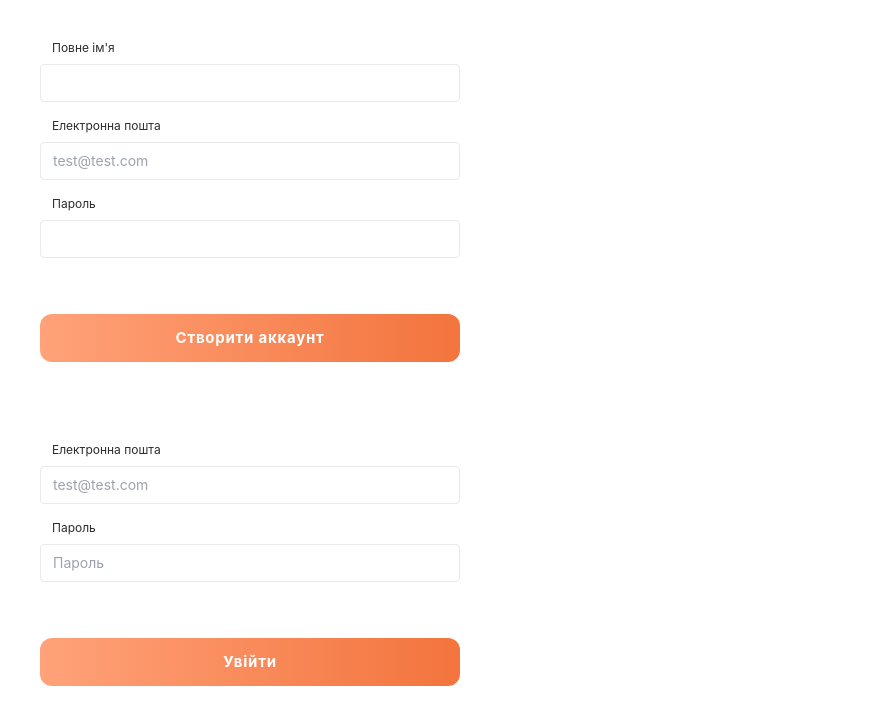
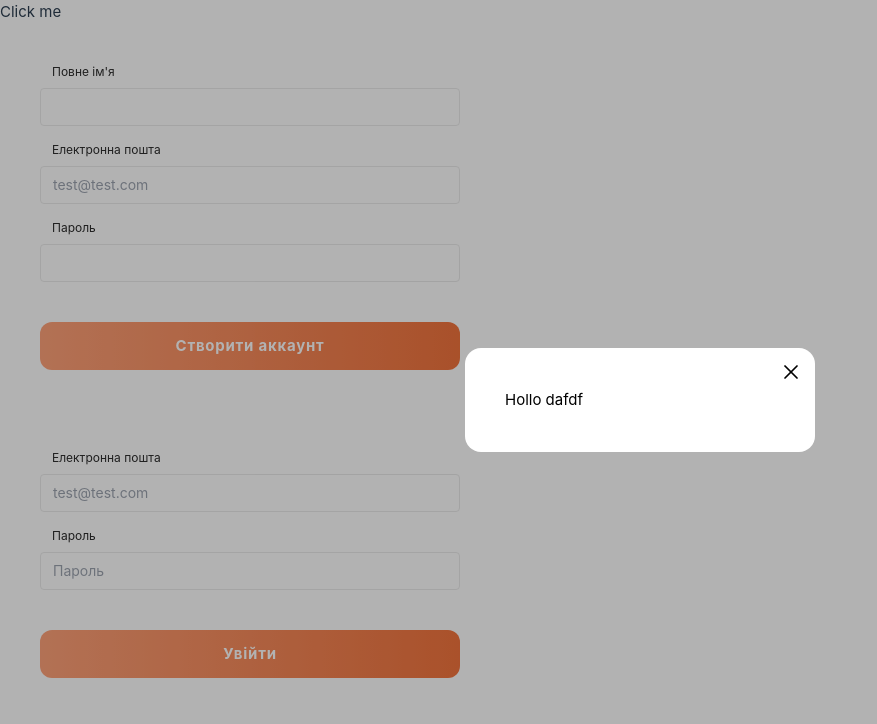
Before and after one commit to Sergiyan92/Traveler, a Vue app: page / in a window 1280 px wide. Shown: the top 724 px of the page, without its empty margins (0-877 px from the left). Built offline with nearby package versions, Linux system fonts and the light colour scheme.

Commit message:
create modal window

```diff
--- a/src/App.vue
+++ b/src/App.vue
@@ -1,14 +1,24 @@
 <script setup>
+import { ref } from 'vue'
 import LoginForm from './components/Auth/LoginForm/LoginForm.vue'
 import RegistrationForm from './components/Auth/RegistrationForm/RegistrationForm.vue'
-
+import IModal from './components/Imodal/IModal.vue'
 // import HomepageView from './views/HomePageView.vue'
 // import FavoritePlaces from './components/FavoritePlaces/FavoritePlaces.vue'
+const isOpen = ref(true)
+const closeleModal = () => {
+  isOpen.value = false
+}
+const openModal = () => {
+  isOpen.value = true
+}
 </script>
 <template>
   <!-- <div class="bg-white h-screen w-[400px]">
     <FavoritePlaces />
   </div> -->
+  <button @click="openModal">Click me</button>
   <RegistrationForm @submit="console.log" />
   <LoginForm @submit="console.log" />
+  <IModal v-if="isOpen" @close="closeleModal">Hollo dafdf</IModal>
 </template>
--- a/src/components/Auth/LoginForm/LoginForm.vue
+++ b/src/components/Auth/LoginForm/LoginForm.vue
@@ -1,5 +1,5 @@
 <script setup>
-import { reactive, watch } from 'vue'
+import { reactive } from 'vue'
 import FormContainer from '../FormContainer.vue'
 import IInput from '@/components/IInput/IInput.vue'
 import IBotton from '@/components/IButton/IBotton.vue'
@@ -9,13 +9,6 @@
   password: '',
   email: ''
 })
-watch(
-  userDate,
-  () => {
-    console.log('changed')
-  },
-  { immediate: true }
-)
 </script>
 
 <template>
@@ -26,13 +19,7 @@
       v-model="userDate.email"
       label="Електронна пошта"
     />
-    <IInput
-      class="mb-4"
-      type="password"
-      placeholder="Пароль"
-      v-model="userDate.password"
-      label="Пароль"
-    />
+    <IInput type="password" placeholder="Пароль" v-model="userDate.password" label="Пароль" />
     <IBotton class="mt-10 w-full" variant="gradient" type="submit">Увійти</IBotton>
   </FormContainer>
 </template>
--- a/src/components/Auth/RegistrationForm/RegistrationForm.vue
+++ b/src/components/Auth/RegistrationForm/RegistrationForm.vue
@@ -24,7 +24,7 @@
       placeholder="test@test.com"
       v-model="userDate.email"
     />
-    <IInput class="mb-4" label="Пароль" type="password" v-model="userDate.password" />
+    <IInput label="Пароль" type="password" v-model="userDate.password" />
     <IBotton class="mt-10 w-full" variant="gradient" type="submit">Створити аккаунт</IBotton>
   </FormContainer>
 </template>
--- /dev/null
+++ b/src/components/Imodal/IModal.vue
@@ -0,0 +1,27 @@
+<script setup>
+import { Teleport, onMounted, onUnmounted } from 'vue'
+import CrossIcon from '../icons/CrossIcon.vue'
+
+const emit = defineEmits(['close'])
+
+onMounted(() => {
+  document.body.style.overflow = 'hidden'
+})
+onUnmounted(() => {
+  document.body.style.overflow = 'initial'
+})
+</script>
+<template>
+  <Teleport to="body">
+    <div
+      class="flex w-full h-full fixed top-0 left-0 overflow-auto bg-[rgba(0,0,0,0.3)]"
+      @click.self="emit('close')"
+    >
+      <div class="relative bg-white min-w-[350px] m-auto text-black rounded-2xl p-10">
+        <button>
+          <CrossIcon class="absolute right-3 top-3 w-6 h-6" @click="emit('close')" />
+        </button>
+        <slot></slot>
+      </div></div
+  ></Teleport>
+</template>
--- /dev/null
+++ b/src/components/icons/CrossIcon.vue
@@ -0,0 +1,13 @@
+<template>
+  <svg
+    xmlns="http://www.w3.org/2000/svg"
+    width="28"
+    height="28"
+    viewBox="0 0 28 28"
+    fill="none"
+    stroke="currentColor"
+  >
+    <path d="M21 7L7 21" stroke-width="2" stroke-linecap="round" stroke-linejoin="round" />
+    <path d="M7 7L21 21" stroke-width="2" stroke-linecap="round" stroke-linejoin="round" />
+  </svg>
+</template>
```
